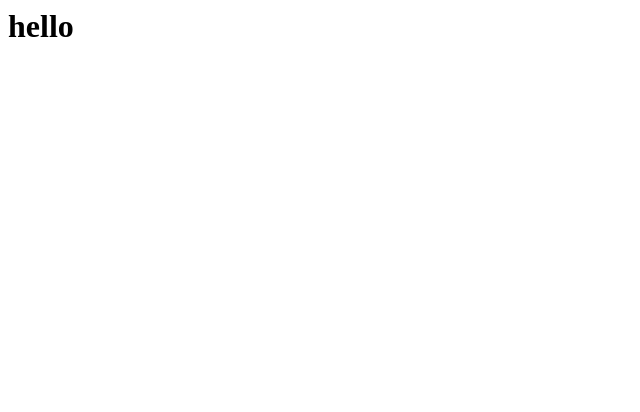
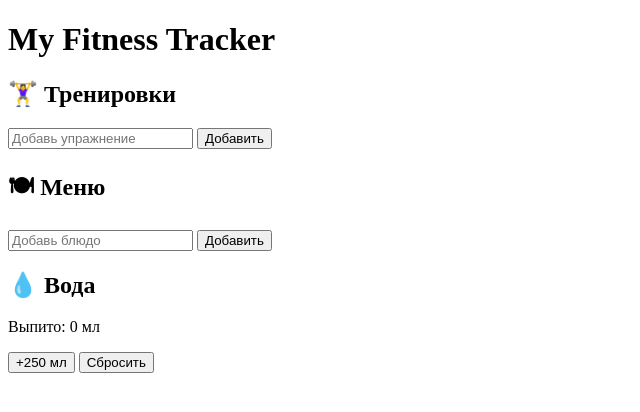
Before and after one commit to pixelahlo/curareme, a plain HTML site: page index.html in a window 1280 px wide. Shown: the whole page, without its empty margins (0-640 px from the left). Drawn offline with Linux system fonts and the light colour scheme.

Commit message:
Update index.html

```diff
--- a/index.html
+++ b/index.html
@@ -1 +1,37 @@
-<h1>hello</h1>
+<!DOCTYPE html>
+<html lang="en">
+<head>
+    <meta charset="UTF-8" />
+    <meta name="viewport" content="width=device-width, initial-scale=1.0"/>
+    <title>Fitness Tracker</title>
+    <link rel="stylesheet" href="style.css" />
+</head>
+<body>
+    <div class="container">
+        <h1>My Fitness Tracker</h1>
+
+        <section>
+            <h2>🏋️‍♀️ Тренировки</h2>
+            <input type="text" id="exerciseInput" placeholder="Добавь упражнение"/>
+            <button onclick="addExercise()">Добавить</button>
+            <ul id="exerciseList"></ul>
+        </section>
+
+        <section>
+            <h2>🍽 Меню</h2>
+            <input type="text" id="mealInput" placeholder="Добавь блюдо"/>
+            <button onclick="addMeal()">Добавить</button>
+            <ul id="mealList"></ul>
+        </section>
+
+        <section>
+            <h2>💧 Вода</h2>
+            <p>Выпито: <span id="waterAmount">0</span> мл</p>
+            <button onclick="addWater(250)">+250 мл</button>
+            <button onclick="resetWater()">Сбросить</button>
+        </section>
+    </div>
+
+    <script src="app.js"></script>
+</body>
+</html>
```
